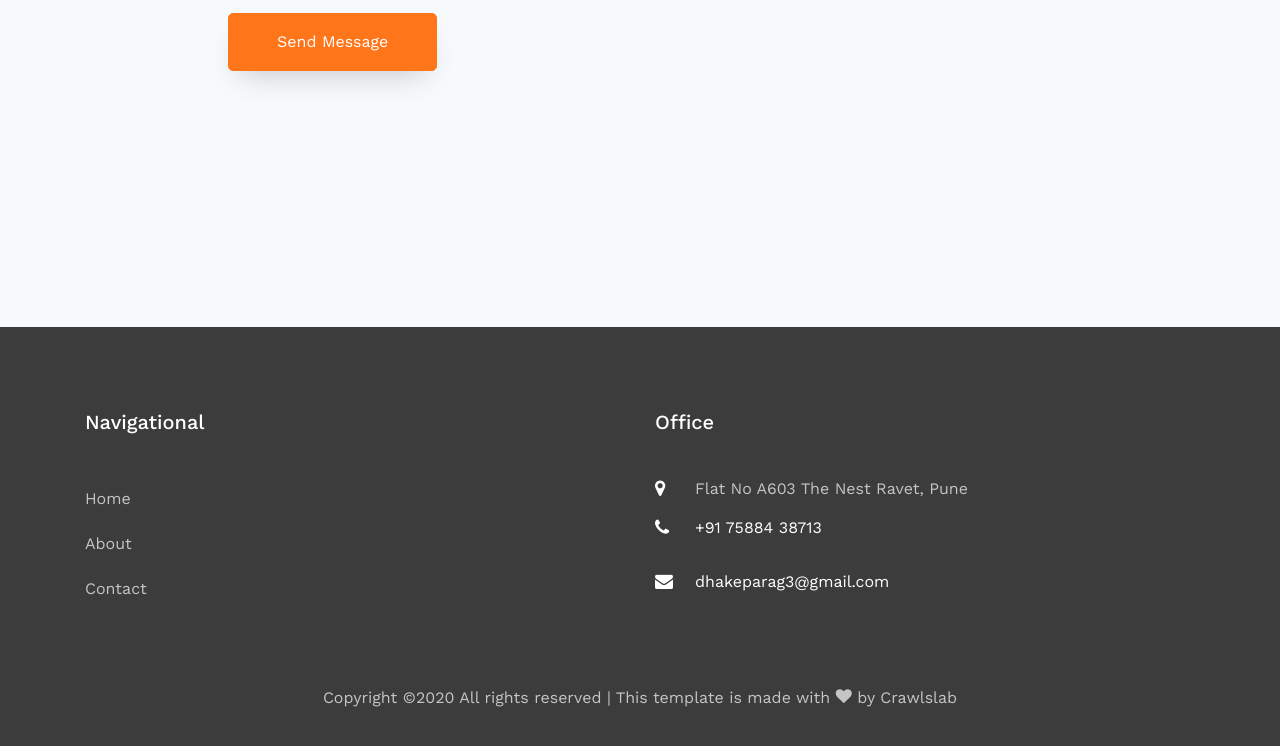
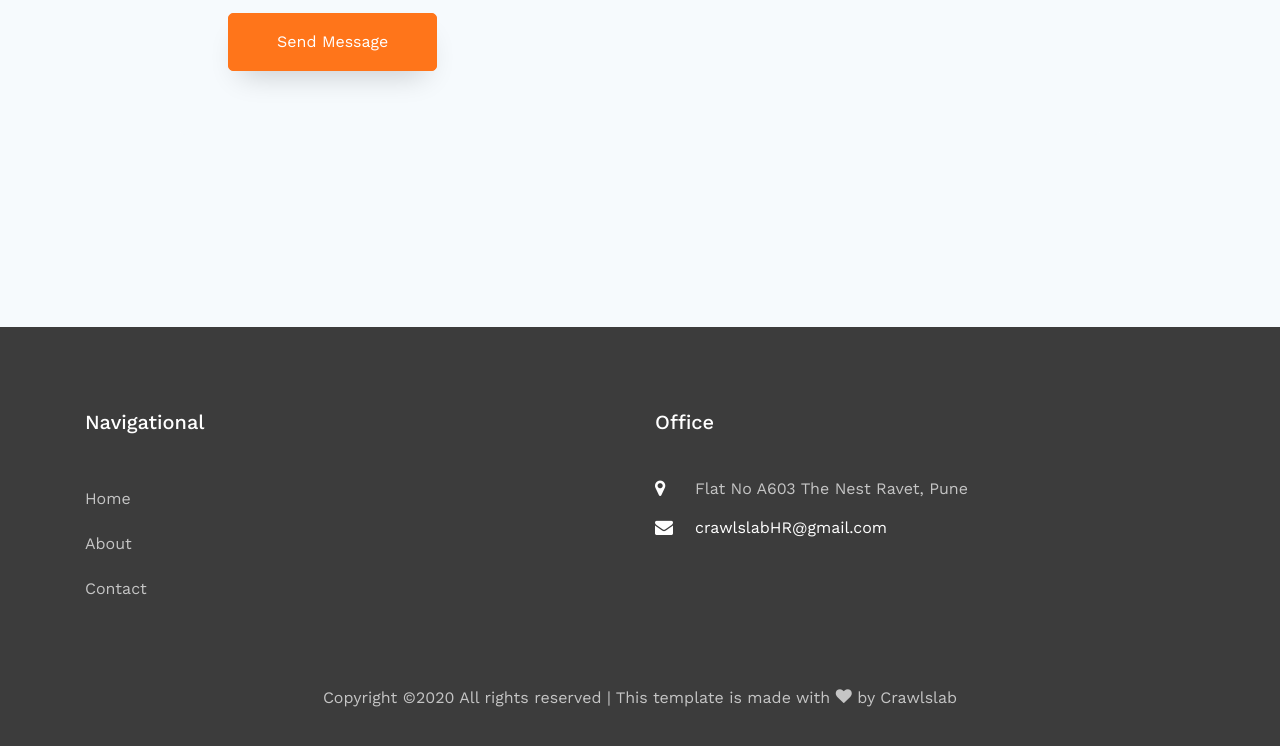
Before and after one commit to padhake14/crawlslab, a plain HTML site: page contact.html in a window 1280 px wide. Shown: the part 1522-2268 px from the top of the page. Drawn offline with nearby package versions, Linux system fonts and the light colour scheme; files whose address does not match are found by name.

Commit message:
Update contact.html

```diff
--- a/contact.html
+++ b/contact.html
@@ -135,8 +135,8 @@
               <div class="block-23 mb-3">
                 <ul>
                   <li><span class="icon icon-map-marker"></span><span class="text">Flat No A603 The Nest Ravet, Pune</span></li>
-                  <li><a href="#"><span class="icon icon-phone"></span><span class="text">+91 75884 38713</span></a></li>
-                  <li><a href="#"><span class="icon icon-envelope"></span><span class="text">dhakeparag3@gmail.com</span></a></li>
+                 <!-- <li><a href="#"><span class="icon icon-phone"></span><span class="text"></span></a></li>-->
+                  <li><a href="#"><span class="icon icon-envelope"></span><span class="text">crawlslabHR@gmail.com</span></a></li>
                 </ul>
               </div>
             </div>
```
